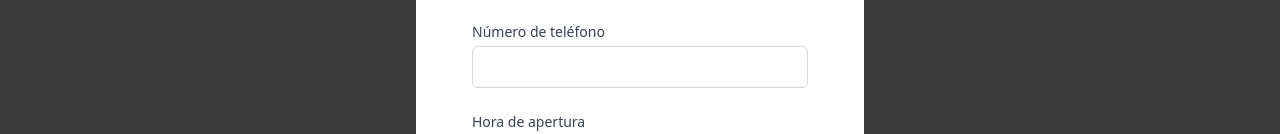
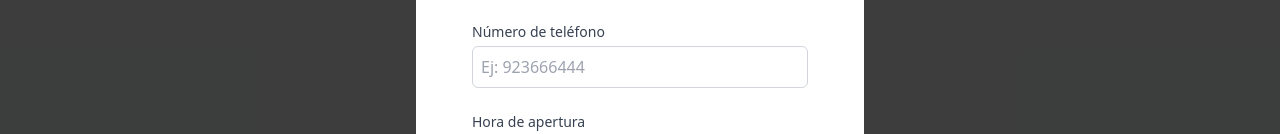
Before and after one commit to SirEduardo/gestor-de-reservas-front, a React (Vite) app in the folder front/: page /myRestaurant in a window 1280 px wide. Both pictures are taken after a click on the button "Crea tu restaurante". Shown: the part 404-538 px from the top of the page. Built offline with nearby package versions, Linux system fonts and the light colour scheme; no server answers.

Commit message:
Update RestaurantModal.jsx

```diff
--- a/front/src/components/RestaurantModal/RestaurantModal.jsx
+++ b/front/src/components/RestaurantModal/RestaurantModal.jsx
@@ -99,6 +99,8 @@ const RestaurantModal = ({ setModal }) => {
               register={register}
               errors={errors}
               required
+              pattern="^\d{9}$"
+              placeholder="Ej: 923666444"
             />
             <InputField
               label="Hora de apertura"
@@ -147,6 +149,7 @@ const InputField = ({
   required,
   options = [],
   isSelect = false,
+  pattern,
 }) => {
   return (
     <div>
@@ -182,12 +185,17 @@ const InputField = ({
           {...register(id, {
             required:
               required && `Por favor, introduzca ${label.toLowerCase()}`,
+            pattern: pattern && {
+              value: new RegExp(pattern),
+              message: "El número de teléfono debe tener 9 dígitos",
+            },
           })}
           className={`w-full p-2 border ${
             errors[id] ? "border-red-500" : "border-gray-300"
           } rounded-md focus:ring-2 ${
             errors[id] ? "focus:ring-red-500" : "focus:ring-blue-500"
           } transition duration-300`}
+          placeholder={id === "telephone" ? "Ej: 923666444" : ""}
         />
       )}
       {errors[id] && (
```
